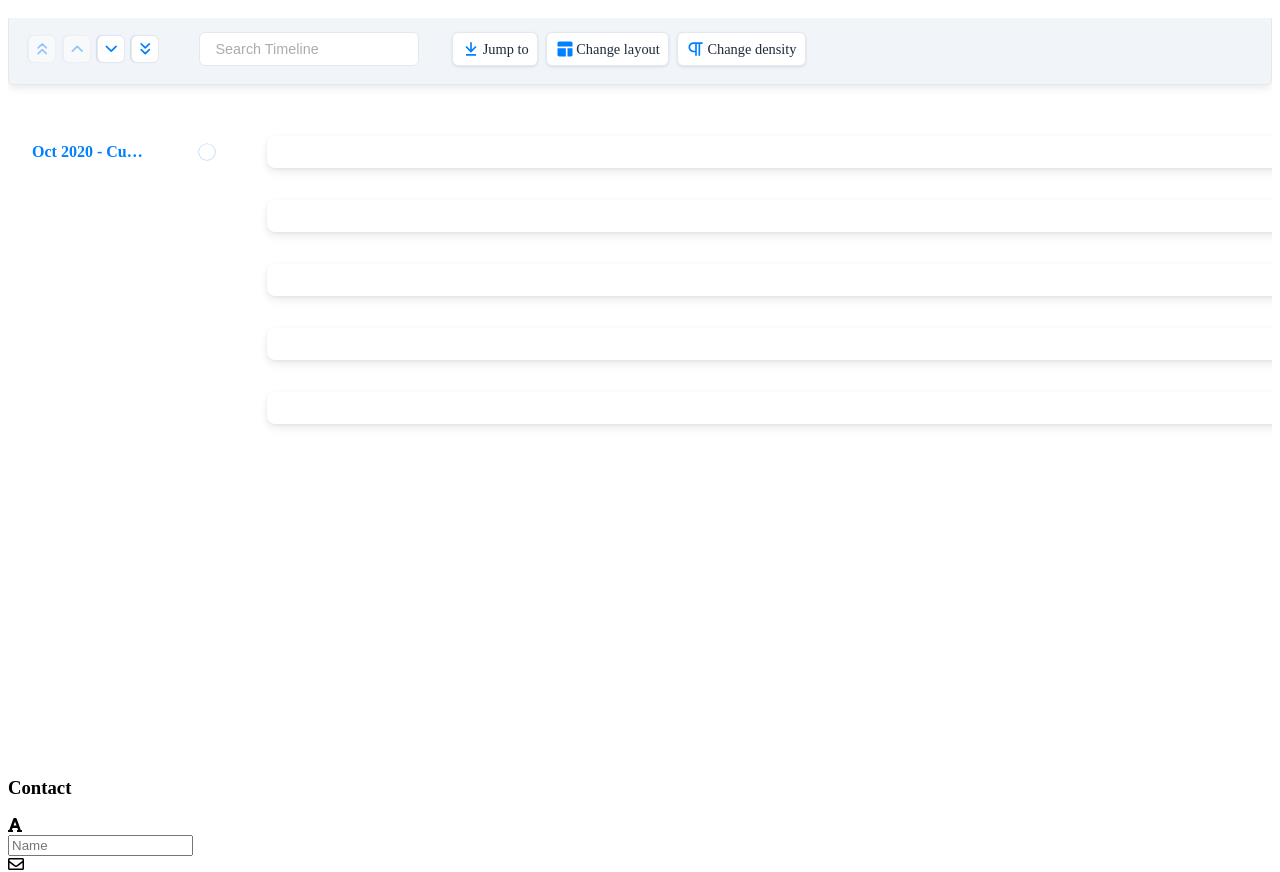
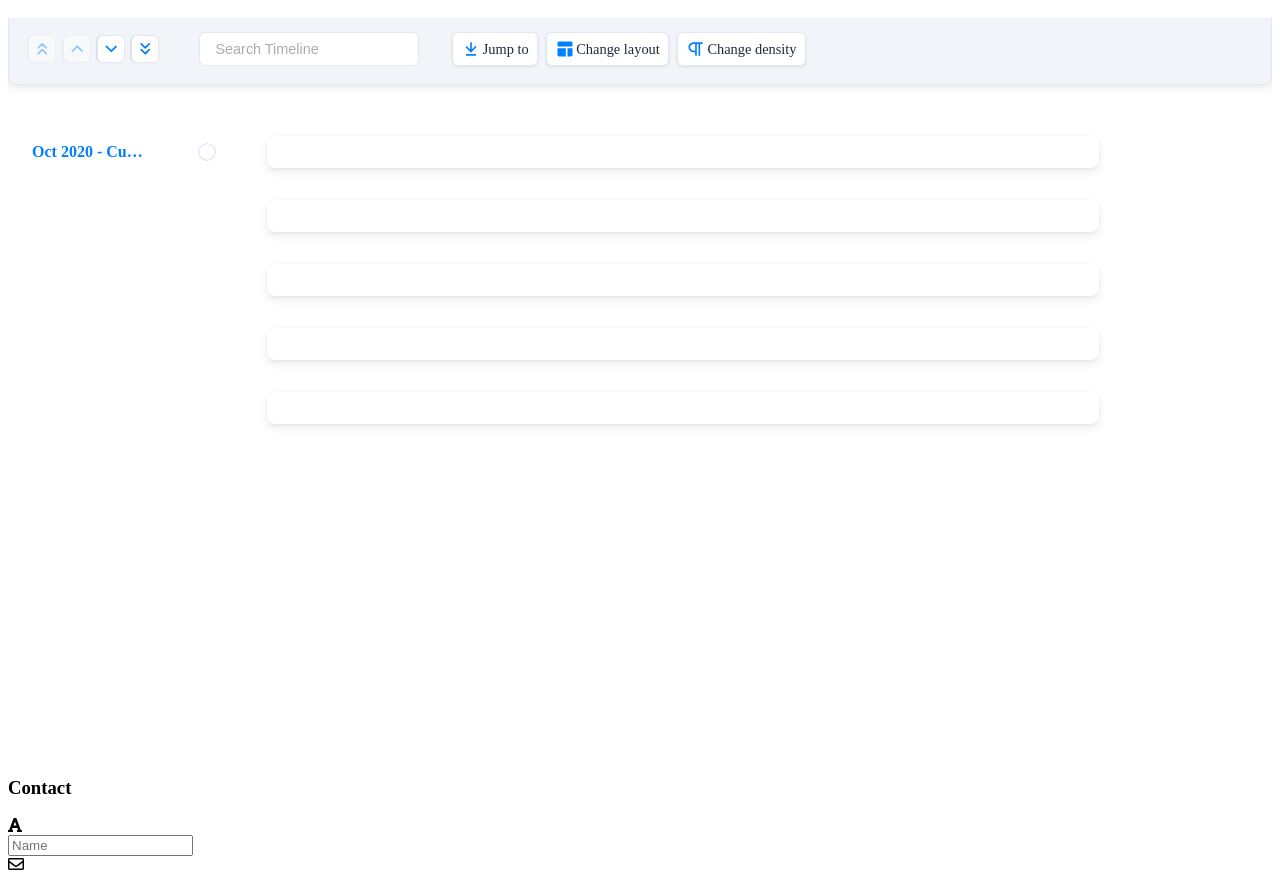
Before and after one commit to MiroslavGannoha/about-me, a Next.js app: page / in a window 1280 px wide. Shown: the part 1881-2753 px from the top of the page. Built offline with nearby package versions, Linux system fonts and the light colour scheme.

Commit message:
card width fix

```diff
--- a/pages/index.tsx
+++ b/pages/index.tsx
@@ -232,6 +232,7 @@ const Home: NextPage = () => {
             <Chrono
               mode="VERTICAL"
               cardHeight={0}
+              cardWidth={800}
               theme={{
                 primary: 'rgba(17, 24, 39, var(--tw-bg-opacity))',
                 secondary: 'rgba(52, 211, 153, var(--tw-bg-opacity))',
```
